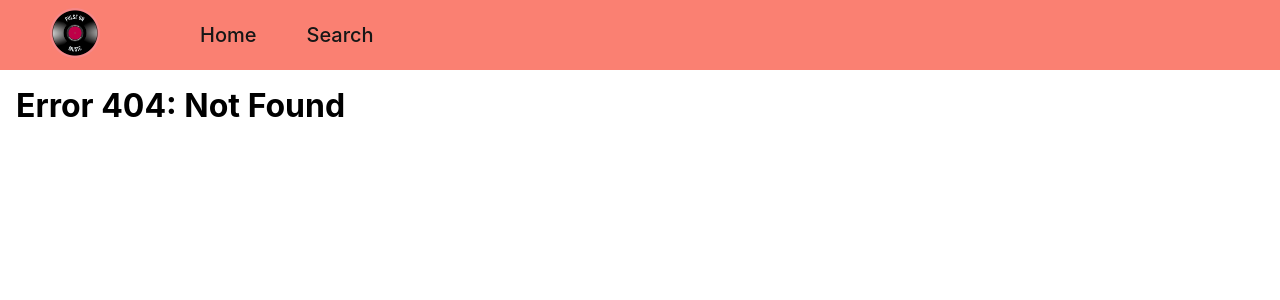
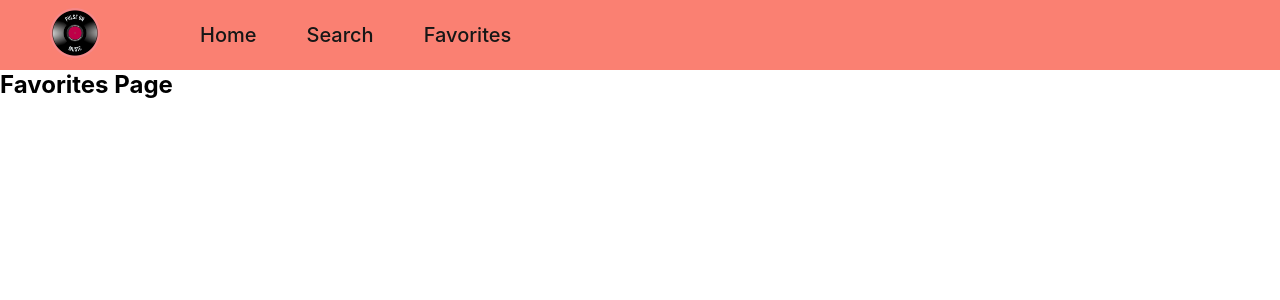
Before and after one commit to aylingyoren/top100albums, a React (Create React App) app: page /favorites in a window 1280 px wide. Before the commit this address had no page. Shown: the top 300 px of the page. Built offline with nearby package versions, Linux system fonts and the light colour scheme.

Commit message:
feat: add favorites routing n page

```diff
--- a/src/components/App/App.js
+++ b/src/components/App/App.js
@@ -1,6 +1,7 @@
 import { Routes, Route } from "react-router-dom";
 import { FavoritesContext } from "../../context/FavoritesContext";
 import { useFavorites } from "../../hooks/useFavorites";
+import FavoritesPage from "../FavoritesPage";
 import HomePage from "../HomePage/HomePage";
 import NavBar from "../NavBar/NavBar";
 import SearchPage from "../SearchPage/SearchPage";
@@ -18,7 +19,8 @@ function App() {
         <NavBar />
         <Routes>
           <Route path="/" element={<HomePage />} />
-          <Route path="search" element={<SearchPage />} />
+          <Route path="topalbums" element={<SearchPage />} />
+          <Route path="favorites" element={<FavoritesPage />} />
           <Route
             path="*"
             element={
--- /dev/null
+++ b/src/components/FavoritesPage/FavoritesPage.js
@@ -0,0 +1,17 @@
+import React, { useContext } from "react";
+import { FavoritesContext } from "../../context/FavoritesContext";
+
+function FavoritesPage() {
+  const [favorites] = useContext(FavoritesContext);
+
+  return (
+    <>
+      <h2>Favorites Page</h2>
+      {favorites.map((fav, i) => (
+        <li key={`fav-item-${i}`}>{fav["im:name"].label}</li>
+      ))}
+    </>
+  );
+}
+
+export default FavoritesPage;
--- /dev/null
+++ b/src/components/FavoritesPage/index.js
@@ -0,0 +1 @@
+export { default } from "./FavoritesPage";
--- a/src/components/NavBar/NavBar.js
+++ b/src/components/NavBar/NavBar.js
@@ -12,8 +12,11 @@ function NavBar() {
       <Link to="/">
         <div className="navbar__link">Home</div>
       </Link>
-      <Link to="search">
+      <Link to="topalbums">
         <div className="navbar__link">Search</div>
+      </Link>
+      <Link to="favorites">
+        <div className="navbar__link">Favorites</div>
       </Link>
     </div>
   );
```
